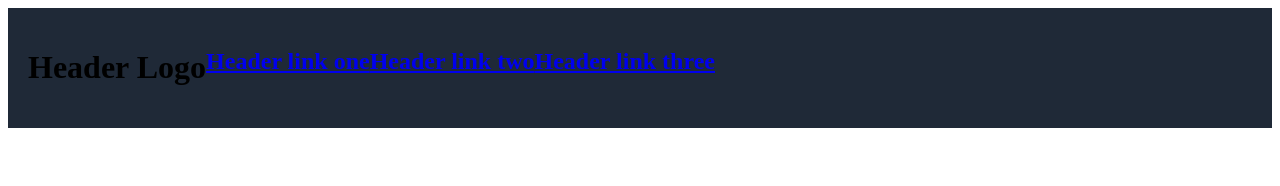
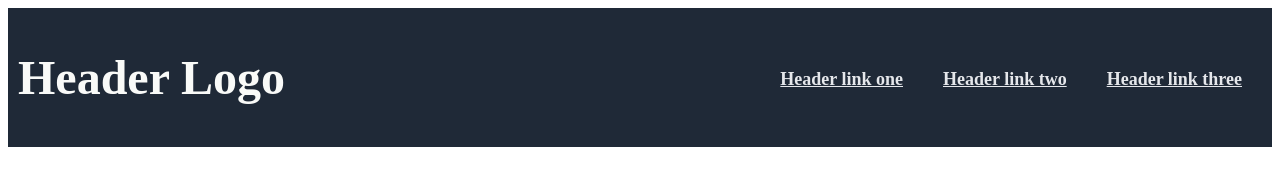
Before and after one commit to haky16/odin-landingpage, a plain HTML site: page index.html in a window 1280 px wide. Drawn offline with Linux system fonts and the light colour scheme.

Commit message:
Header html and css edited

```diff
--- a/index.html
+++ b/index.html
@@ -9,12 +9,10 @@
 </head>
 <body>
     <div class="container">
-        <div class="container">
-            <h1>Header Logo</h1>
-            <h2 class="headeritem"><a href="https://www.theodinproject.com/lessons/foundations-alignment">Header link one</a></h2>
-            <h2 class="headeritem"><a href="https://www.theodinproject.com/lessons/foundations-alignment">Header link two</a></h2>
-            <h2 class="headeritem"><a href="https://www.theodinproject.com/lessons/foundations-alignment">Header link three</a></h2>
-        </div>
+        <h1>Header Logo</h1>
+        <h2><a href="https://www.theodinproject.com/lessons/foundations-alignment">Header link one</a></h2>
+        <h2><a href="https://www.theodinproject.com/lessons/foundations-alignment">Header link two</a></h2>
+        <h2><a href="https://www.theodinproject.com/lessons/foundations-alignment">Header link three</a></h2>
     </div>
 </body>
 </html>
--- a/style.css
+++ b/style.css
@@ -3,7 +3,18 @@
     padding: 10px;
     background-color: #1F2937;
     display:flex;
+    align-items: center;
+    justify-content: space-between;
 }
-.container .headerItem{
-    flex: 1;
+.container h1{
+    color: #F9FAF8;
+    font-weight: bold;
+    font-size: 48px;
+    flex-grow: 2;
 }
+
+.container a{
+    color:#E5E7EB;
+    font-size: 18px;
+    padding: 20px;
+}
```
